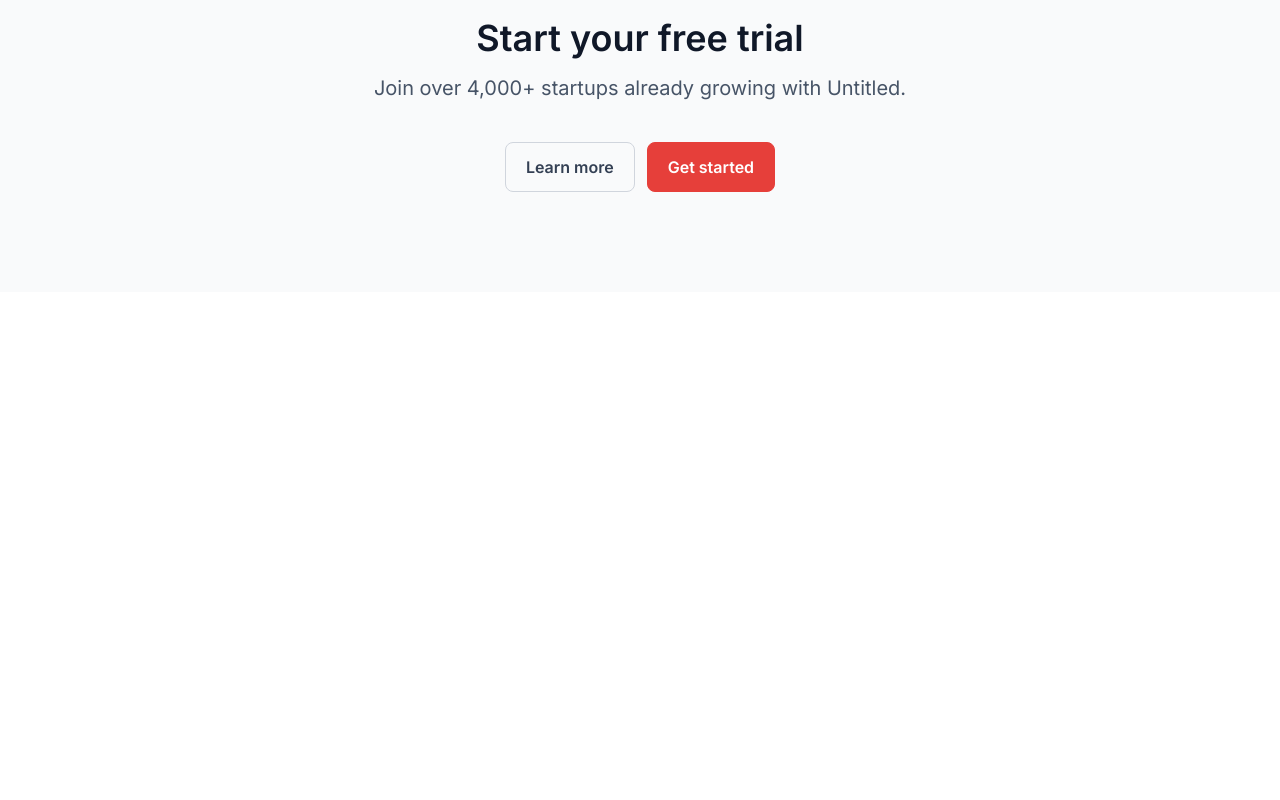
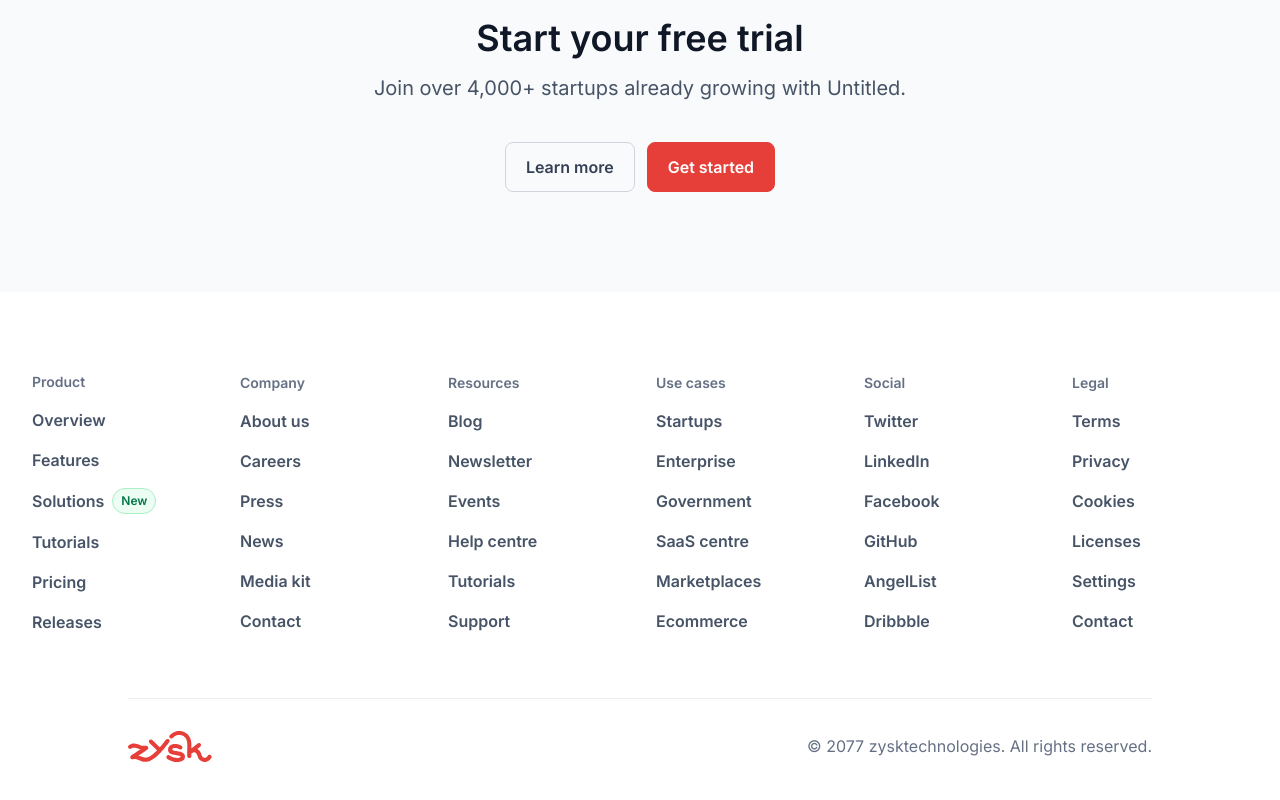
Before and after one commit to manishguhe301/analytics-web-app, a Next.js app: page / in a window 1280 px wide. Shown: the part 5034-5834 px from the top of the page. Before the commit the page ends 5390 px from the top, so only its background shows below. Built offline with nearby package versions, Linux system fonts and the light colour scheme.

Commit message:
feat: footer section added

```diff
--- a/app/page.tsx
+++ b/app/page.tsx
@@ -1,6 +1,7 @@
 import BlogsSection from '@/components/BlogsSection';
 import Features from '@/components/Features';
 import Feedback from '@/components/Feedback';
+import Footer from '@/components/Footer';
 import FreeTrial from '@/components/FreeTrial';
 import FrequentlyAsked from '@/components/FrequentlyAsked';
 import Header from '@/components/Header';
@@ -18,6 +19,7 @@ export default function Home() {
       <StillHaveQuestions />
       <BlogsSection />
       <FreeTrial />
+      <Footer />
     </div>
   );
 }
--- /dev/null
+++ b/components/Footer.tsx
@@ -0,0 +1,166 @@
+import Image from 'next/image';
+import React from 'react';
+
+const Footer = () => {
+  return (
+    <div className='mt-20 flex flex-col items-center'>
+      <div className='flex justify-center items-center gap-8 mb-16 max-sm:mb-12 max-md:grid max-md:grid-cols-3 max-sm:grid-cols-2'>
+        <div className='flex flex-col items-start gap-4 w-[176px]'>
+          <h6 className='font-semibold text-[14px] text-[#667085] leading-5'>
+            Product
+          </h6>
+          <p className='font-semibold text-base leading-6 text-[#475467]'>
+            Overview
+          </p>
+          <p className='font-semibold text-base leading-6 text-[#475467]'>
+            Features
+          </p>
+          <p className='font-semibold text-base leading-6 text-[#475467] flex items-center gap-2'>
+            Solutions{' '}
+            <span className='px-2 bg-[#ECFDF3] border border-[#ABEFC6] rounded-2xl text-[#067647] text-[12px]'>
+              New
+            </span>
+          </p>
+          <p className='font-semibold text-base leading-6 text-[#475467]'>
+            Tutorials
+          </p>
+          <p className='font-semibold text-base leading-6 text-[#475467]'>
+            Pricing
+          </p>
+          <p className='font-semibold text-base leading-6 text-[#475467]'>
+            Releases
+          </p>
+        </div>
+
+        <div className='flex flex-col items-start gap-4 w-[176px]'>
+          <h6 className='font-semibold text-[14px] text-[#667085] leading-5'>
+            Company
+          </h6>
+          <p className='font-semibold text-base leading-6 text-[#475467]'>
+            About us
+          </p>
+          <p className='font-semibold text-base leading-6 text-[#475467]'>
+            Careers
+          </p>
+          <p className='font-semibold text-base leading-6 text-[#475467] flex items-center gap-2'>
+            Press{' '}
+          </p>
+          <p className='font-semibold text-base leading-6 text-[#475467]'>
+            News
+          </p>
+          <p className='font-semibold text-base leading-6 text-[#475467]'>
+            Media kit
+          </p>
+          <p className='font-semibold text-base leading-6 text-[#475467]'>
+            Contact
+          </p>
+        </div>
+
+        <div className='flex flex-col items-start gap-4 w-[176px]'>
+          <h6 className='font-semibold text-[14px] text-[#667085] leading-5'>
+            Resources
+          </h6>
+          <p className='font-semibold text-base leading-6 text-[#475467]'>
+            Blog
+          </p>
+          <p className='font-semibold text-base leading-6 text-[#475467]'>
+            Newsletter
+          </p>
+          <p className='font-semibold text-base leading-6 text-[#475467] flex items-center gap-2'>
+            Events{' '}
+          </p>
+          <p className='font-semibold text-base leading-6 text-[#475467]'>
+            Help centre
+          </p>
+          <p className='font-semibold text-base leading-6 text-[#475467]'>
+            Tutorials
+          </p>
+          <p className='font-semibold text-base leading-6 text-[#475467]'>
+            Support
+          </p>
+        </div>
+
+        <div className='flex flex-col items-start gap-4 w-[176px]'>
+          <h6 className='font-semibold text-[14px] text-[#667085] leading-5'>
+            Use cases
+          </h6>
+          <p className='font-semibold text-base leading-6 text-[#475467]'>
+            Startups
+          </p>
+          <p className='font-semibold text-base leading-6 text-[#475467]'>
+            Enterprise
+          </p>
+          <p className='font-semibold text-base leading-6 text-[#475467] flex items-center gap-2'>
+            Government{' '}
+          </p>
+          <p className='font-semibold text-base leading-6 text-[#475467]'>
+            SaaS centre
+          </p>
+          <p className='font-semibold text-base leading-6 text-[#475467]'>
+            Marketplaces
+          </p>
+          <p className='font-semibold text-base leading-6 text-[#475467]'>
+            Ecommerce
+          </p>
+        </div>
+
+        <div className='flex flex-col items-start gap-4 w-[176px]'>
+          <h6 className='font-semibold text-[14px] text-[#667085] leading-5'>
+            Social
+          </h6>
+          <p className='font-semibold text-base leading-6 text-[#475467]'>
+            Twitter
+          </p>
+          <p className='font-semibold text-base leading-6 text-[#475467]'>
+            LinkedIn
+          </p>
+          <p className='font-semibold text-base leading-6 text-[#475467] flex items-center gap-2'>
+            Facebook{' '}
+          </p>
+          <p className='font-semibold text-base leading-6 text-[#475467]'>
+            GitHub
+          </p>
+          <p className='font-semibold text-base leading-6 text-[#475467]'>
+            AngelList
+          </p>
+          <p className='font-semibold text-base leading-6 text-[#475467]'>
+            Dribbble
+          </p>
+        </div>
+
+        <div className='flex flex-col items-start gap-4 w-[176px]'>
+          <h6 className='font-semibold text-[14px] text-[#667085] leading-5'>
+            Legal
+          </h6>
+          <p className='font-semibold text-base leading-6 text-[#475467]'>
+            Terms
+          </p>
+          <p className='font-semibold text-base leading-6 text-[#475467]'>
+            Privacy
+          </p>
+          <p className='font-semibold text-base leading-6 text-[#475467] flex items-center gap-2'>
+            Cookies{' '}
+          </p>
+          <p className='font-semibold text-base leading-6 text-[#475467]'>
+            Licenses
+          </p>
+          <p className='font-semibold text-base leading-6 text-[#475467]'>
+            Settings
+          </p>
+          <p className='font-semibold text-base leading-6 text-[#475467]'>
+            Contact
+          </p>
+        </div>
+      </div>
+      <hr className=' w-[80%] border-[#EAECF0] max-sm:w-[90%] ' />
+      <footer className='w-[80%] flex items-center justify-between pt-8 pb-12 max-sm:flex-col max-sm:gap-6 max-sm:items-start'>
+        <Image src='/assets/logo.svg' alt='logo' width={84} height={32} />
+        <p className='text-[#667085] text-base font-normal leading-6'>
+          © 2077 zysktechnologies. All rights reserved.
+        </p>
+      </footer>
+    </div>
+  );
+};
+
+export default Footer;
```
